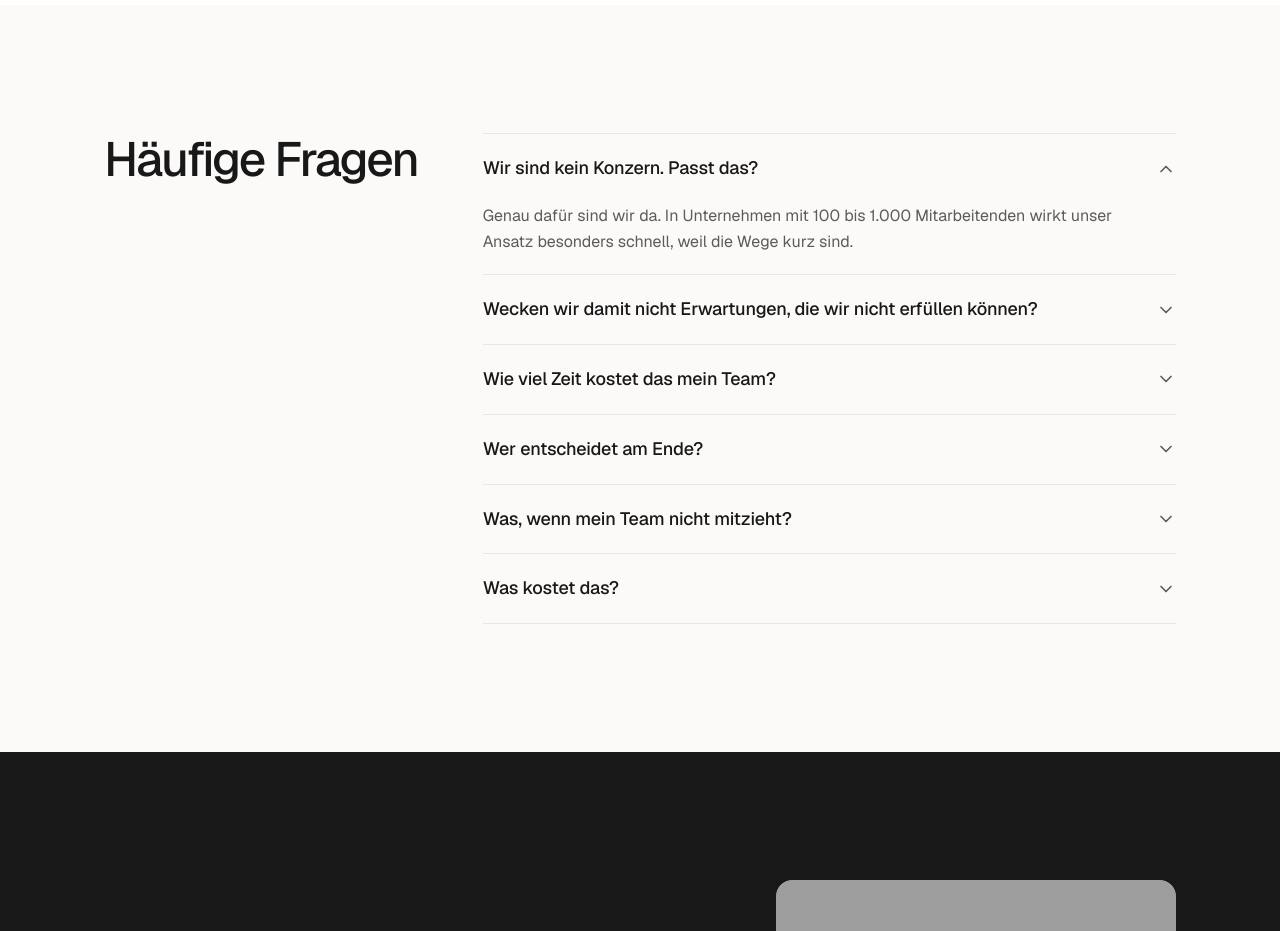
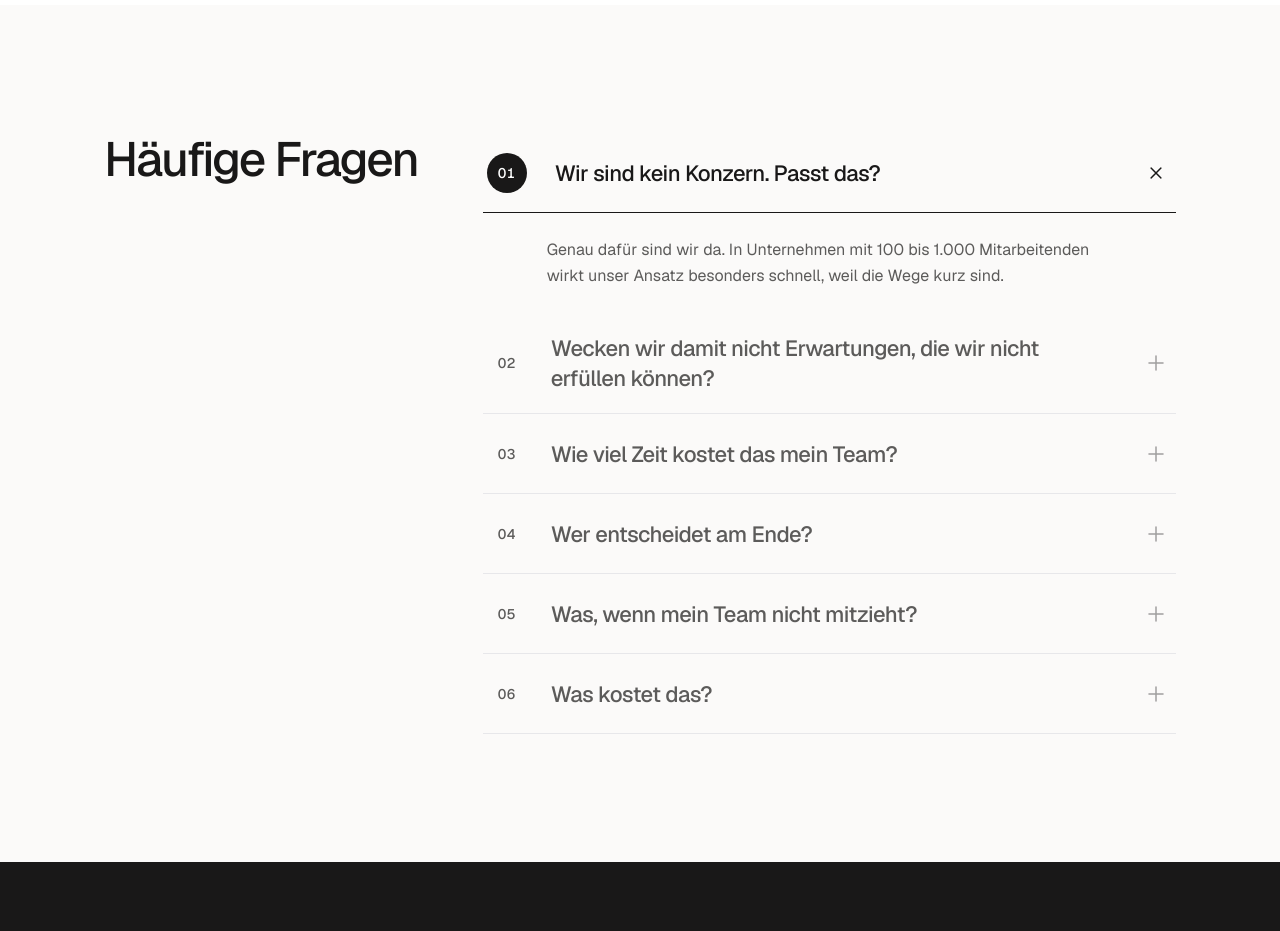
Before and after one commit to abuk800/uprg8, a Next.js app: page / in a window 1280 px wide. Shown: the part 9220-10151 px from the top of the page. Built offline with nearby package versions, Linux system fonts and the light colour scheme; grey boxes are pictures that could not be loaded.

Commit message:
FAQ mit interaktivem Akkordeon (nummerierter Kreis, Plus-Icon, gezeichnete Linie)
Co-Authored-By: Claude Sonnet 5.5 <noreply@anthropic.com>
Claude-Session: https://claude.ai/code/session_01PfaoSzB32cHCx6nXgJm6ke

```diff
--- a/components/sections/risk.tsx
+++ b/components/sections/risk.tsx
@@ -1,6 +1,6 @@
 import { ShieldCheck } from "lucide-react";
 import { Section } from "@/components/ui/section";
-import { Accordion, AccordionContent, AccordionItem, AccordionTrigger } from "@/components/ui/accordion";
+import { UniqueAccordion } from "@/components/ui/interactive-accordion";
 import { Eyebrow, H2 } from "@/components/ui/typography";
 import { Reveal } from "@/components/ui/reveal";
 import ScrollTimeline from "@/components/ui/scroll-timeline";
@@ -50,14 +50,10 @@ export function Risk() {
           <H2 id="faq-h">Häufige Fragen</H2>
         </Reveal>
         <Reveal delay={100} className="md:col-span-8">
-          <Accordion type="single" collapsible defaultValue="faq-0">
-            {FAQ.map((f, i) => (
-              <AccordionItem key={f.q} value={`faq-${i}`}>
-                <AccordionTrigger>{f.q}</AccordionTrigger>
-                <AccordionContent>{f.a}</AccordionContent>
-              </AccordionItem>
-            ))}
-          </Accordion>
+          <UniqueAccordion
+            defaultOpenId="faq-0"
+            items={FAQ.map((f, i) => ({ id: `faq-${i}`, title: f.q, content: f.a }))}
+          />
         </Reveal>
       </Section>
     </>
--- /dev/null
+++ b/components/ui/interactive-accordion.tsx
@@ -0,0 +1,168 @@
+"use client"
+
+import * as React from "react"
+import { motion, AnimatePresence, useReducedMotion } from "motion/react"
+
+import { cn } from "@/lib/utils"
+
+export interface InteractiveAccordionItem {
+  id: string
+  title: string
+  content: string
+}
+
+/**
+ * Akkordeon mit nummeriertem Kreis, Plus-Icon und gezeichneter Linie.
+ * Es ist immer höchstens ein Eintrag offen, ein offener lässt sich wieder schließen.
+ */
+export function UniqueAccordion({
+  items,
+  defaultOpenId = null,
+  className,
+}: {
+  items: InteractiveAccordionItem[]
+  defaultOpenId?: string | null
+  className?: string
+}) {
+  const [activeId, setActiveId] = React.useState<string | null>(defaultOpenId)
+  const [hoveredId, setHoveredId] = React.useState<string | null>(null)
+  const reduced = useReducedMotion()
+  const uid = React.useId()
+
+  return (
+    <div className={cn("w-full", className)}>
+      {items.map((item, index) => {
+        const isActive = activeId === item.id
+        const isHovered = hoveredId === item.id
+        const number = String(index + 1).padStart(2, "0")
+        const panelId = `${uid}-panel-${item.id}`
+        const buttonId = `${uid}-button-${item.id}`
+
+        return (
+          <div key={item.id}>
+            <h3>
+              <button
+                id={buttonId}
+                type="button"
+                aria-expanded={isActive}
+                aria-controls={panelId}
+                onClick={() => setActiveId(isActive ? null : item.id)}
+                onMouseEnter={() => setHoveredId(item.id)}
+                onMouseLeave={() => setHoveredId(null)}
+                onFocus={() => setHoveredId(item.id)}
+                onBlur={() => setHoveredId(null)}
+                className="group relative w-full text-left outline-none focus-visible:ring-2 focus-visible:ring-accent"
+              >
+                <div className="flex items-center gap-4 py-5 px-1 md:gap-6">
+                  {/* Nummer mit animiertem Kreis */}
+                  <div className="relative flex size-10 shrink-0 items-center justify-center">
+                    <motion.div
+                      aria-hidden
+                      className="absolute inset-0 rounded-full bg-foreground"
+                      initial={false}
+                      animate={{
+                        scale: isActive ? 1 : isHovered ? 0.85 : 0,
+                        opacity: isActive ? 1 : isHovered ? 0.1 : 0,
+                      }}
+                      transition={{ type: "spring", stiffness: 400, damping: 25 }}
+                    />
+                    <motion.span
+                      className="relative z-10 text-sm font-medium tracking-wide tabular-nums"
+                      initial={false}
+                      animate={{ color: isActive ? "var(--background)" : "var(--muted-foreground)" }}
+                      transition={{ duration: 0.2 }}
+                    >
+                      {number}
+                    </motion.span>
+                  </div>
+
+                  {/* Frage */}
+                  <motion.span
+                    className="block text-[18px] font-medium leading-snug tracking-tight md:text-[22px]"
+                    initial={false}
+                    animate={{
+                      x: isActive || isHovered ? 4 : 0,
+                      color: isActive || isHovered ? "var(--foreground)" : "var(--muted-foreground)",
+                    }}
+                    transition={{ type: "spring", stiffness: 400, damping: 30 }}
+                  >
+                    {item.title}
+                  </motion.span>
+
+                  {/* Plus, dreht sich beim Öffnen zum Kreuz */}
+                  <motion.div
+                    aria-hidden
+                    className="ml-auto flex size-8 shrink-0 items-center justify-center"
+                    initial={false}
+                    animate={{ rotate: isActive ? 45 : 0 }}
+                    transition={{ type: "spring", stiffness: 300, damping: 20 }}
+                  >
+                    <motion.svg
+                      width="16"
+                      height="16"
+                      viewBox="0 0 16 16"
+                      fill="none"
+                      className="text-foreground"
+                      initial={false}
+                      animate={{ opacity: isActive || isHovered ? 1 : 0.4 }}
+                      transition={{ duration: 0.2 }}
+                    >
+                      <path d="M8 1V15M1 8H15" stroke="currentColor" strokeWidth="1.5" strokeLinecap="round" />
+                    </motion.svg>
+                  </motion.div>
+                </div>
+
+                {/* Linie: Grundlinie und gezeichneter Teil */}
+                <div aria-hidden className="absolute bottom-0 left-0 right-0 h-px bg-border" />
+                <motion.div
+                  aria-hidden
+                  className="absolute bottom-0 left-0 h-px w-full origin-left bg-foreground"
+                  initial={false}
+                  animate={{ scaleX: isActive ? 1 : isHovered ? 0.3 : 0 }}
+                  transition={{ type: "spring", stiffness: 300, damping: 30 }}
+                />
+              </button>
+            </h3>
+
+            {/* Antwort */}
+            <AnimatePresence initial={false}>
+              {isActive && (
+                <motion.div
+                  id={panelId}
+                  role="region"
+                  aria-labelledby={buttonId}
+                  initial={{ height: 0, opacity: 0 }}
+                  animate={{
+                    height: "auto",
+                    opacity: 1,
+                    transition: reduced
+                      ? { duration: 0 }
+                      : {
+                          height: { type: "spring", stiffness: 300, damping: 30 },
+                          opacity: { duration: 0.2, delay: 0.1 },
+                        },
+                  }}
+                  exit={{
+                    height: 0,
+                    opacity: 0,
+                    transition: reduced
+                      ? { duration: 0 }
+                      : {
+                          height: { type: "spring", stiffness: 300, damping: 30 },
+                          opacity: { duration: 0.1 },
+                        },
+                  }}
+                  className="overflow-hidden"
+                >
+                  <p className="py-6 pr-4 text-[16px] leading-relaxed text-muted-foreground md:pl-16 md:pr-12 pl-1">
+                    {item.content}
+                  </p>
+                </motion.div>
+              )}
+            </AnimatePresence>
+          </div>
+        )
+      })}
+    </div>
+  )
+}
```
